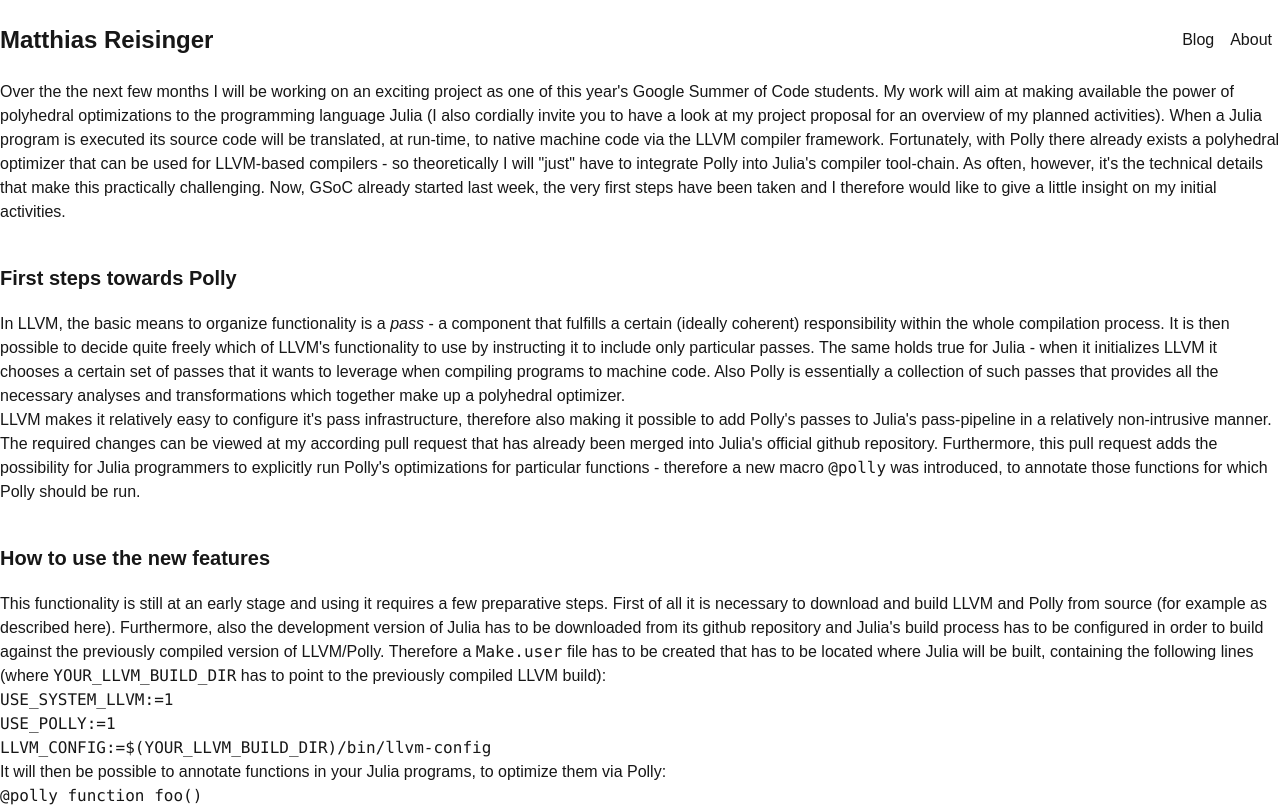
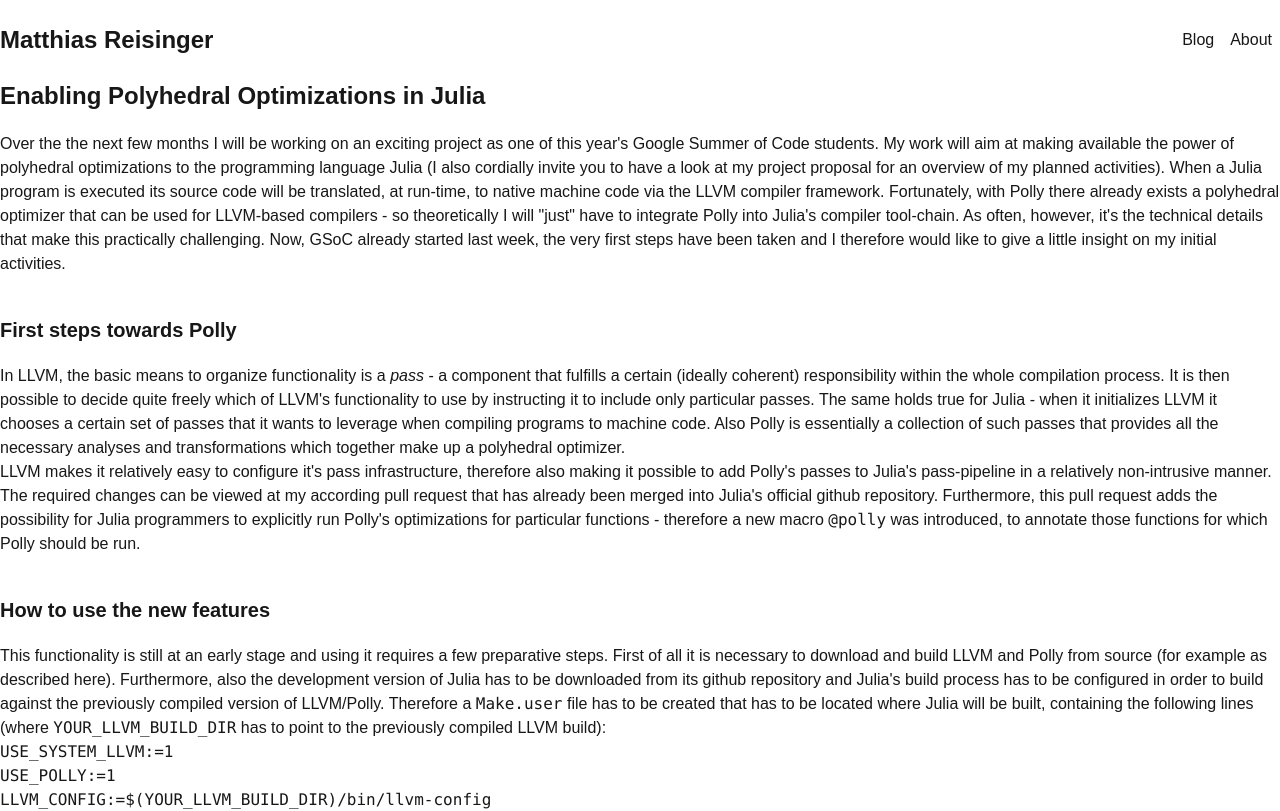
Before and after one commit to MatthiasJReisinger/mreisinger.com, a Next.js app: page /blog/2016-06-01-enabling-polyhedral-optimizations-in-julia in a window 1280 px wide. Shown: the top 811 px of the page. Built offline with nearby package versions, Linux system fonts and the light colour scheme.

Commit message:
Render title in post page

```diff
--- a/src/app/blog/[slug]/page.tsx
+++ b/src/app/blog/[slug]/page.tsx
@@ -6,9 +6,14 @@
   params: Promise<{ slug: string }>;
 }) {
   const slug = (await params).slug;
-  const { default: Post } = await import(`@/posts/${slug}/index.mdx`);
+  const { metaData, default: Post } = await import(`@/posts/${slug}/index.mdx`);
 
-  return <Post />;
+  return (
+    <div>
+      <h1 className="text-2xl font-bold pb-5">{metaData.title}</h1>
+      <Post />
+    </div>
+  );
 }
 
 export async function generateStaticParams() {
```
